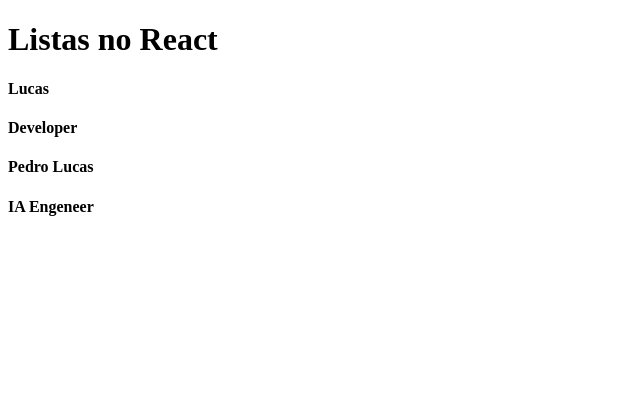
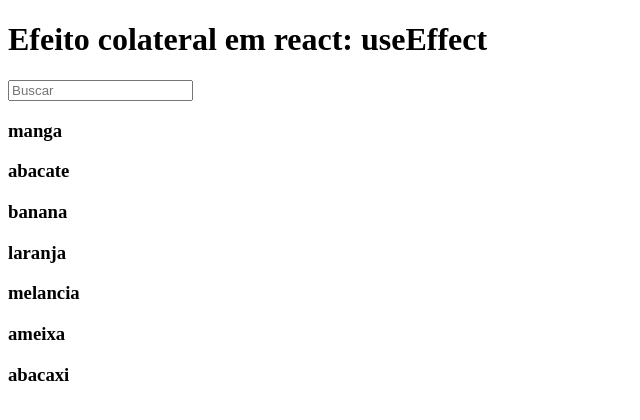
Before and after one commit to lucasleytao/react, a React (Vite) app: page / in a window 1280 px wide. Shown: the top 420 px of the page, without its empty margins (0-640 px from the left). Built offline with nearby package versions, Linux system fonts and the light colour scheme.

Commit message:
feat: Efeitos colaterais

```diff
--- a/src/App.jsx
+++ b/src/App.jsx
@@ -3,6 +3,7 @@ import Conteudo from "./components/conteudo"
 import MeuBotao from "./components/meubotao"
 import Contador from "./components/contador"
 import MinhaLista from "./components/minhalista"
+import Filter from "./components/filter"
 
 function App() {
 
@@ -21,8 +22,11 @@ function App() {
       <h1>Contador</h1>
       <Contador /> */}
 
-      <h1>Listas no React</h1>
-      <MinhaLista />
+      {/* <h1>Listas no React</h1>
+      <MinhaLista /> */}
+
+      <h1>Efeito colateral em react: useEffect</h1>
+      <Filter/>
     </>
   )
 }
--- /dev/null
+++ b/src/components/filter.jsx
@@ -0,0 +1,52 @@
+import React, { useEffect, useState } from "react";
+import filter from '../endpoint/filter'
+
+export default function Filter() {
+    const [produto, setProduto] = useState(filter) //atualiza uma nova lista
+    const [pesquisa, setPesquisa] = useState('') //''(string vazia: valor inicial) define um elemento de entrada controlado /captura e atualiza o input
+
+    // console.log(pesquisa)
+
+    useEffect( //recebe como primeiro parametro uma funcao que posso colocar o que eu quiser /sempre que tenho uma redenderizacao do componente o meu useEffect executa
+        () => {
+            // console.log('useEffect sendo executado...')
+            if (pesquisa) {
+                const newFilter = filter.filter((item) => {
+                    //passa os valores do item para minuscula //verifica se os caracteres de pesquisa estao inclusos na lista original
+                    return item.value.toLowerCase().includes(pesquisa.toLowerCase())
+                })
+                setProduto(newFilter)
+            } else {
+                setProduto(filter)
+            }
+        }, [pesquisa] //esse segundo parametro do useEffect aponta quando ele devera ser executado
+        //nesse caso execute esse bloco de codigo sempre que pesquisa for alterada
+    )
+
+    return (
+        <div>
+            <input
+                type="text"
+                placeholder="Buscar"
+                value={pesquisa} //variavel que recebe o valor do input controlado
+                onChange={(e) => setPesquisa(e.target.value)} /> {/*funcao que escuta (captura) esse evento de input e devolve o valor do input */}
+            {produto.map((item) => {
+                return (
+                    <div key={item.id}>
+                        <h3>{item.value}</h3>
+                    </div>
+                )
+            })}
+        </div>
+    )
+}
+
+//() parametro que recebe um valor
+//=> devolve algo
+
+// .filter() me permite criar uma lista nova so com os elementos que eu quero com base em uma condicao / e uma funcao que passo uma funcao
+
+// PORQUE ISSO FUNCIONA
+
+// crio um efeito colateral (useEffect) com base em uma variavel de estado (pesquisa) entao sempre que pesquisa altera o bloco de codigo
+// do useEffect e executado
--- /dev/null
+++ b/src/endpoint/filter.js
@@ -0,0 +1,32 @@
+const filter = [
+    {
+        id: 1,
+        value: 'manga'
+    },
+    {
+        id: 2,
+        value: 'abacate'
+    },
+    {
+        id: 3,
+        value: 'banana'
+    },
+    {
+        id: 4,
+        value: 'laranja'
+    },
+    {
+        id: 5,
+        value: 'melancia'
+    },
+    {
+        id: 6,
+        value: 'ameixa'
+    },
+    {
+        id: 7,
+        value: 'abacaxi'
+    }
+]
+
+export default filter
```
